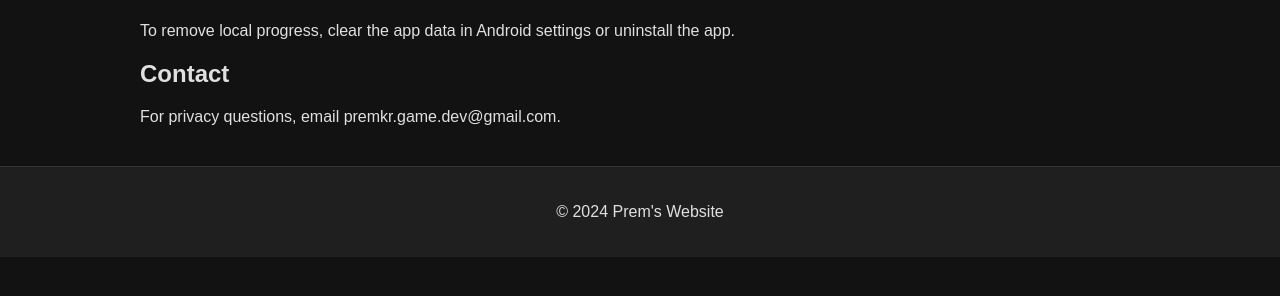
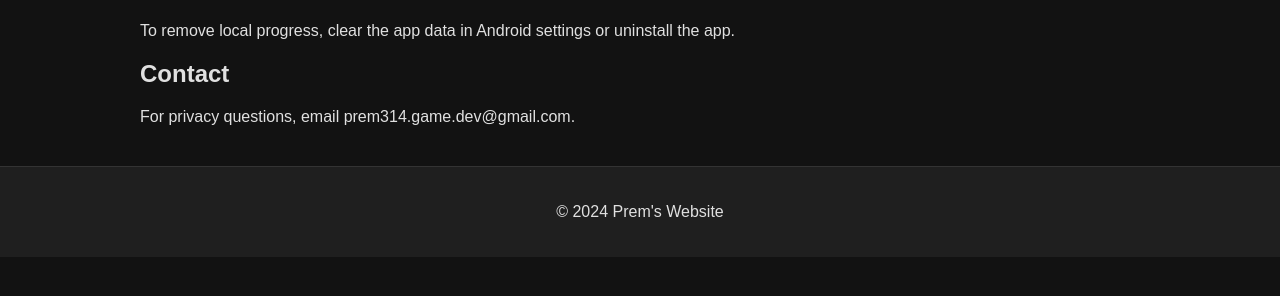
Before and after one commit to prem314/prem314.github.io, a Jekyll site: the page built from hyperbolic-maze-privacy-policy.html, in a window 1280 px wide. Shown: the part 556-852 px from the top of the page. Built offline with Jekyll 4.4.1, drawn with Linux system fonts in a browser that asks for light colours.

Commit message:
auto push

```diff
--- a/hyperbolic-maze-privacy-policy.html
+++ b/hyperbolic-maze-privacy-policy.html
@@ -23,4 +23,4 @@ comments: false
 <p>To remove local progress, clear the app data in Android settings or uninstall the app.</p>
 
 <h2>Contact</h2>
-<p>For privacy questions, email premkr.game.dev@gmail.com.</p>
+<p>For privacy questions, email prem314.game.dev@gmail.com.</p>
```
Also changed, not shown: AGENTS.md (+1 -0 lines).
